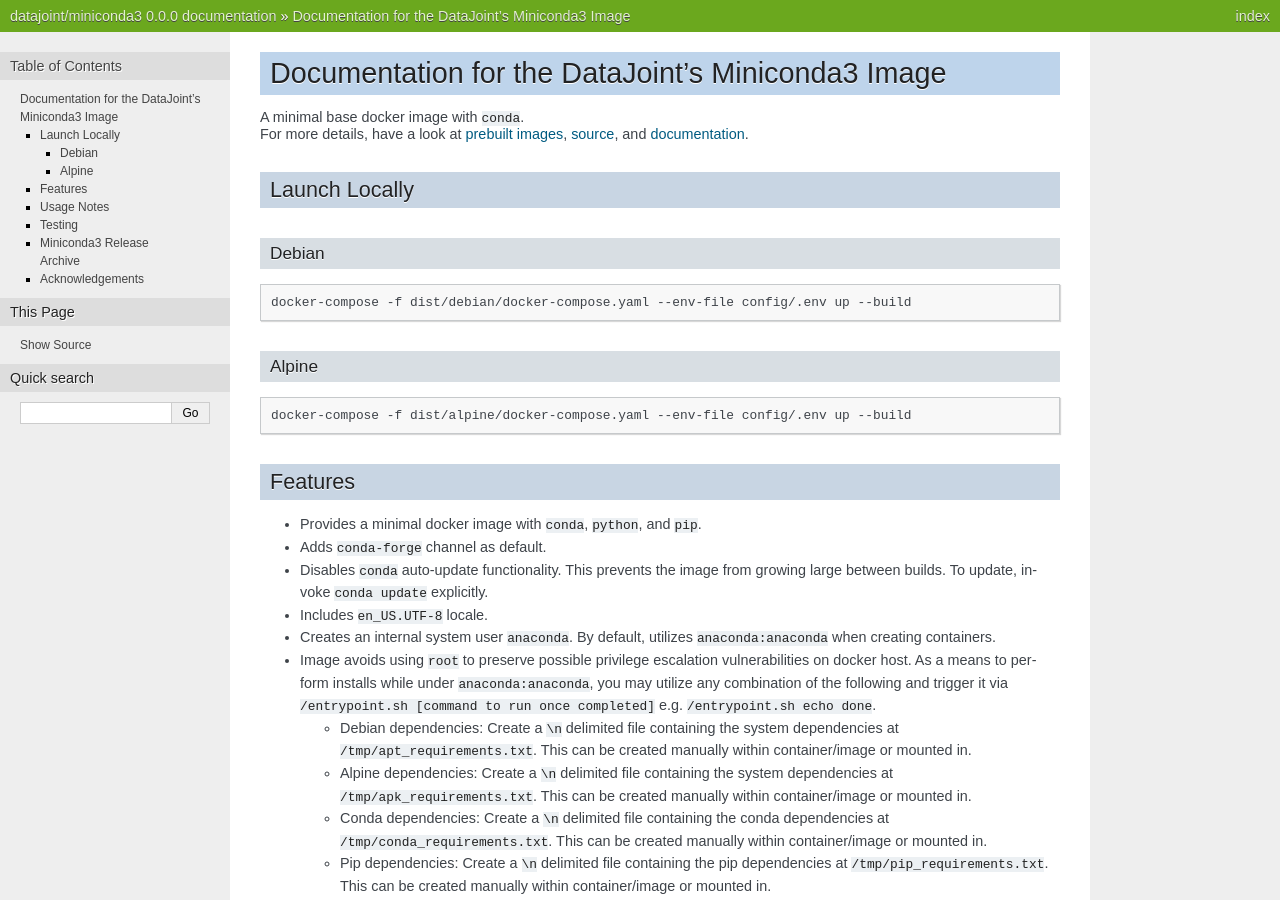
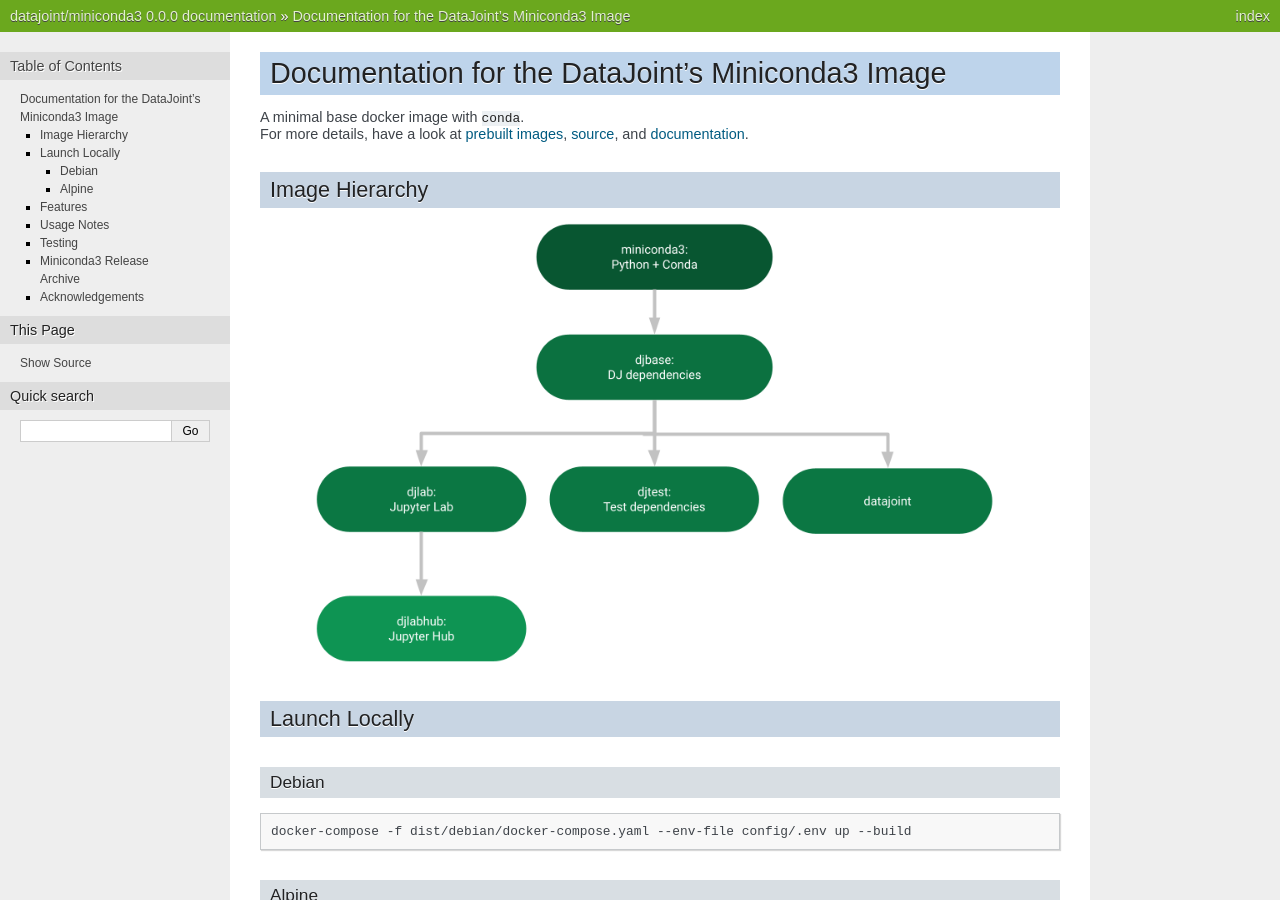
Before and after one commit to guzman-raphael/miniconda3, a Sphinx documentation site: the page built from docs/index.rst, in a window 1280 px wide and 900 px high. Built offline with Sphinx 7.4.7, drawn with Linux system fonts in a browser that asks for light colours.

Commit message:
Clean up and update docs with image hierarchy diagram.

```diff
--- a/docs/index.rst
+++ b/docs/index.rst
@@ -7,6 +7,11 @@
 .. toctree::
    :maxdepth: 2
    :caption: Contents:
+
+Image Hierarchy
+***************
+
+.. image:: image_hierarchy.png
 
 Launch Locally
 **************
```
Also changed, not shown: docs/image_hierarchy.png (added), 3 other files.
